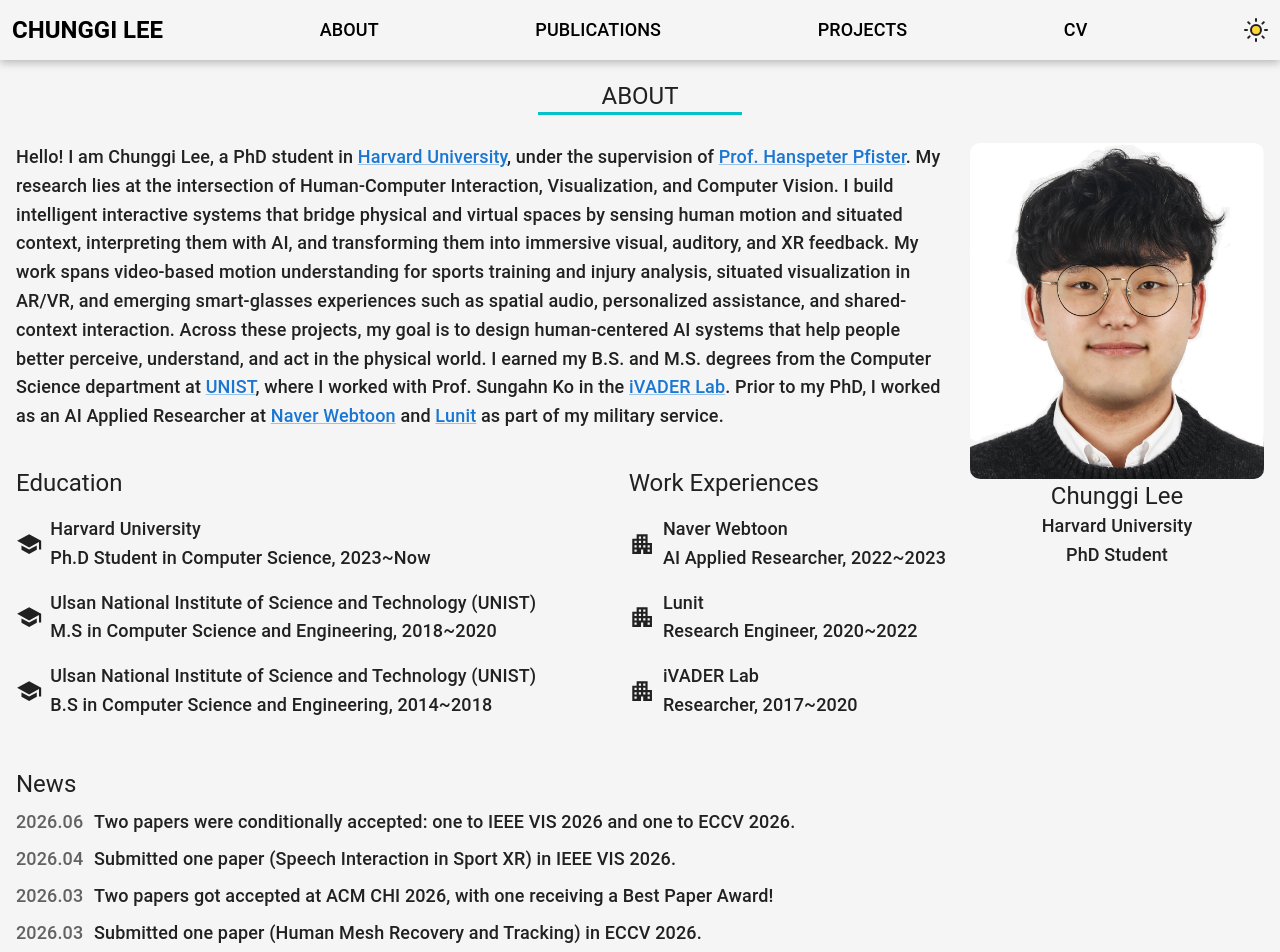
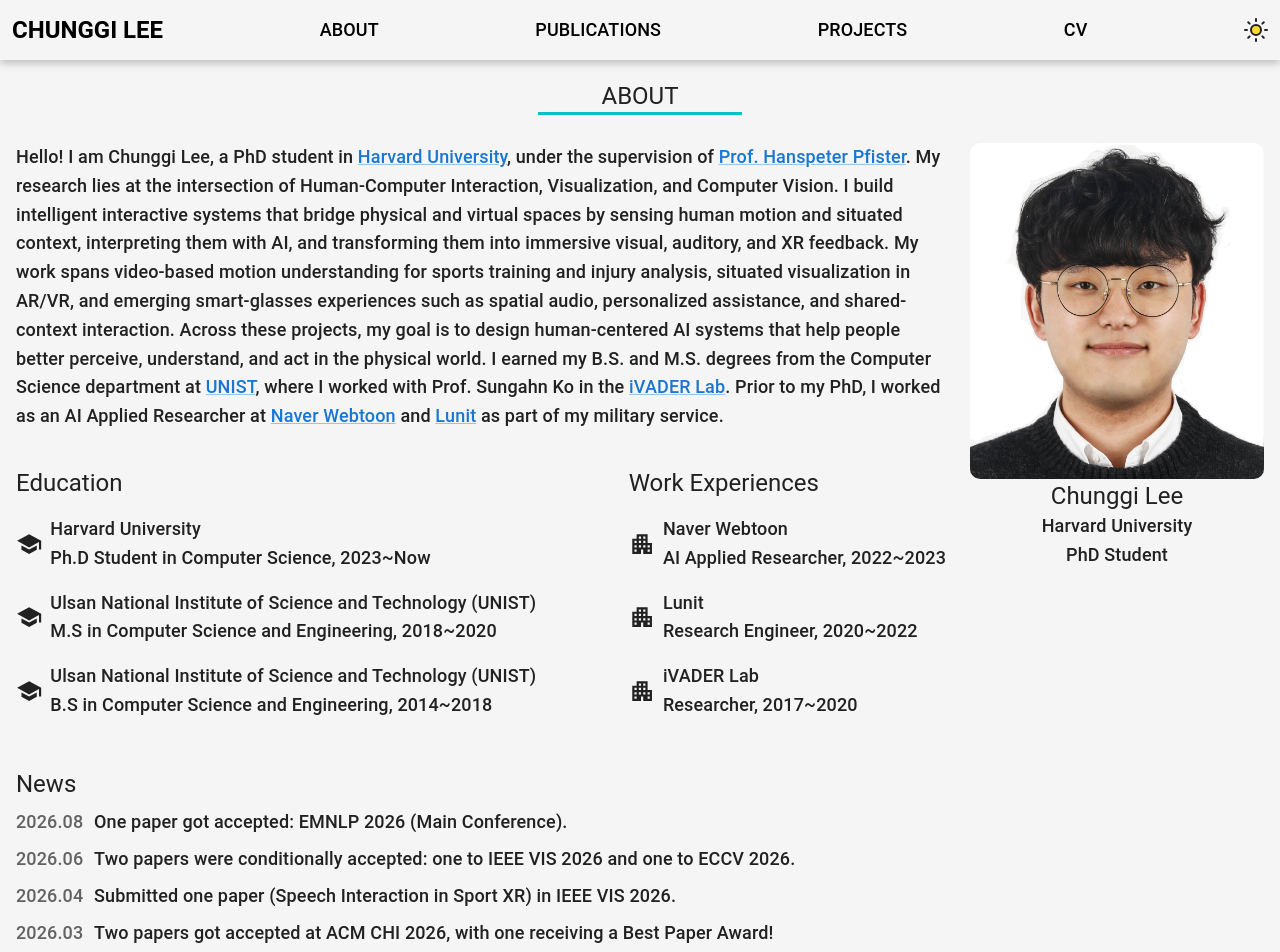
Before and after one commit to ChungYi347/ChungYi347.github.io, a React app: page /#/ in a window 1280 px wide. Shown: the top 952 px of the page. Built offline with nearby package versions, Linux system fonts and the light colour scheme.

Commit message:
update news

```diff
--- a/src/pages/AboutPage.js
+++ b/src/pages/AboutPage.js
@@ -39,6 +39,10 @@
 ];
 
 const NewsItems = [
+  {
+    date: '2026.08',
+    content: 'One paper got accepted: EMNLP 2026 (Main Conference).',
+  },
   {
     date: '2026.06',
     content: 'Two papers were conditionally accepted: one to IEEE VIS 2026 and one to ECCV 2026.',
```
